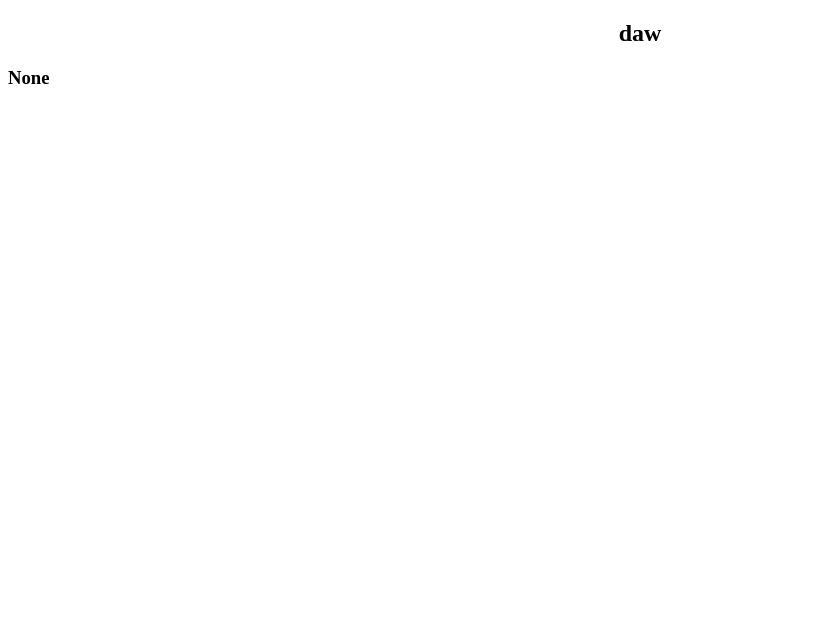
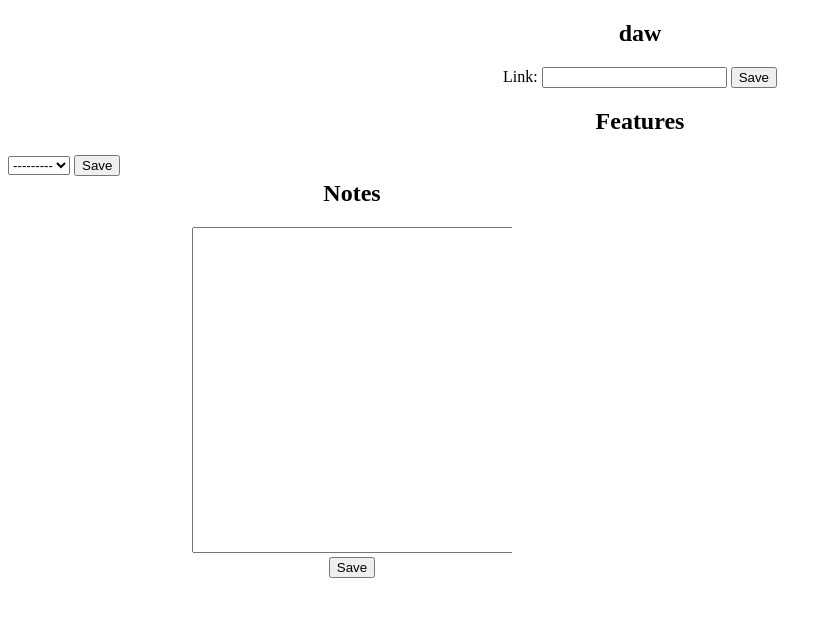
Before and after one commit to AmenoAmena/projectorganiser, a Django app: a page that uses projects_shown/templates/projects_shown/project.html in a window 1280 px wide. Before the commit the part shown is almost empty. Shown: the top 617 px of the page, without its empty margins (0-832 px from the left). Run offline with Django 4.2, Linux system fonts and the light colour scheme; data comes from the database, SQL or seed files in the repository; both versions use the stored data as it was after the commit; data that the repository does not hold is empty; some libraries are stand-ins or nearby versions.

Commit message:
featuer formu yapılacak

```diff
--- a/projects_shown/static/projects_shown/css/project.css
+++ b/projects_shown/static/projects_shown/css/project.css
@@ -1,3 +1,22 @@
 h2 {
     text-align: center;
 }
+
+.link {
+    text-align: center;
+}
+
+.notes {
+    width: 25%;
+    height:auto;
+    overflow: auto;
+    position:absolute;
+    left: 15%;
+    top: 20%;
+    text-align: center;
+}
+
+.notes > textarea {
+    resize: none;
+    height: 40vh;
+}
--- a/projects_shown/templates/projects_shown/index.html
+++ b/projects_shown/templates/projects_shown/index.html
@@ -18,7 +18,7 @@
 <h2>Projects</h2>
 
 <div class="add">
-    <a href="{% url 'add' %}"></a>
+    <a href="{% url 'add' %}">+</a>
 </div>
 
 <div class="projects-all">
--- a/projects_shown/templates/projects_shown/project.html
+++ b/projects_shown/templates/projects_shown/project.html
@@ -15,7 +15,29 @@
 {% block body %}
 
 <h2>{{project.name}}</h2>
-<h3>{{project.features}}</h3>
+
+<form method="post">
+    {% csrf_token %}
+    <div class="link">
+        <label for="{{ form.link.id_for_label }}">{{form.link.label}}:</label>
+        {{form.link}}
+        <button type="submit">Save</button>
+    </div>
+
+    <div class="notes">
+        <h2>Notes</h2>
+        {{form.notes}}
+        <br>
+        <button type="submit">Save</button>
+    </div>
 
 
+    <div class="feature">
+        <h2>Features</h2>
+        {{form.features}}
+        <button type="submit">Save</button>
+    </div>
+
+</form>
+
 {% endblock body %}
--- a/projects_shown/views.py
+++ b/projects_shown/views.py
@@ -19,8 +19,10 @@ def index(request):
 
 def project_room(request,project_name):
     project = get_object_or_404(Project,name=project_name)
+    form =  project_form()
     return render(request, 'projects_shown/project.html',{
         'project':project,
+        'form':form
     })
 
 def profile(request):
```
Also changed, not shown: authentication/forms.py (line endings or trailing spaces), authentication/migrations/0009_alter_feature_feature_add.py (added), db.sqlite3, projects_shown/forms.py (line endings or trailing spaces).
